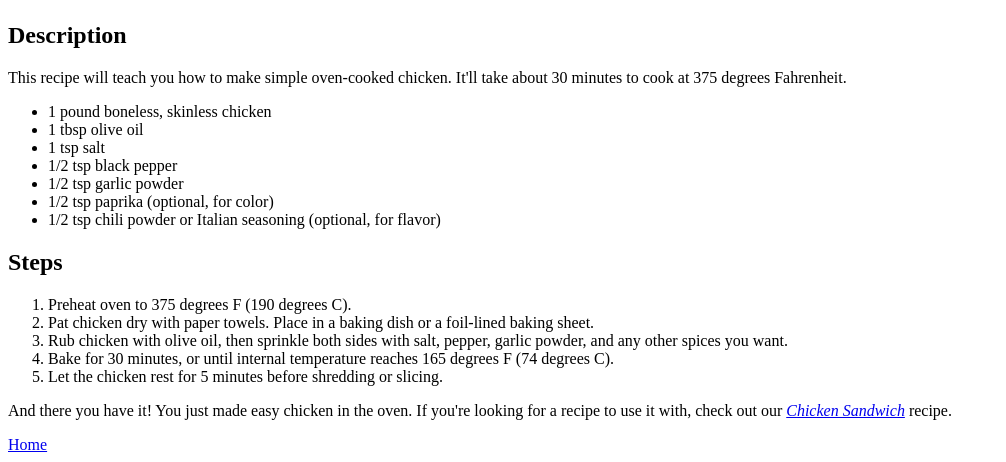
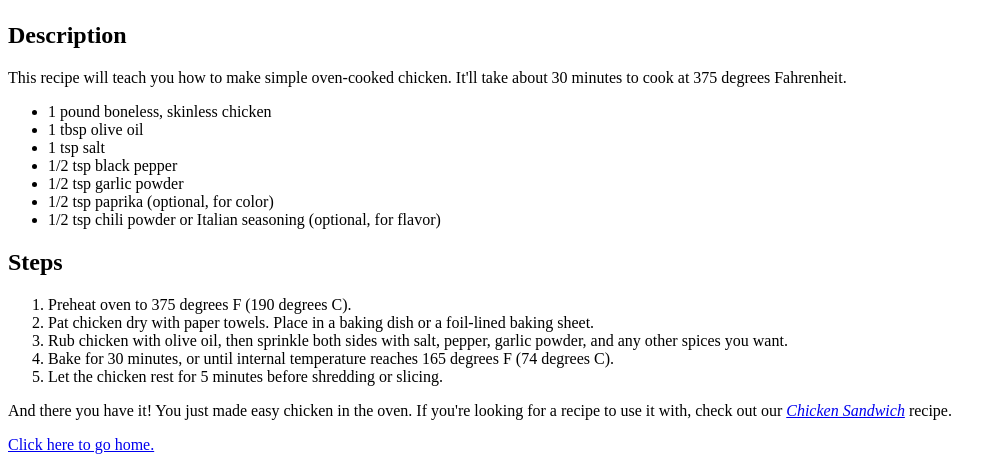
Before and after one commit to gittelrosenblatt/odin-recipes, a plain HTML site: page recipes/basic-chicken.html in a window 1280 px wide. Shown: the part 689-1151 px from the top of the page, without its empty margins (0-1006 px from the left). Drawn offline with Linux system fonts and the light colour scheme.

Commit message:
Change link to home
Changed the link to the homepage so it says 'click here'

```diff
--- a/recipes/basic-chicken.html
+++ b/recipes/basic-chicken.html
@@ -30,7 +30,7 @@
         </ol>
         <p>And there you have it! You just made easy chicken in the oven. If you're looking for a recipe to use it with, check out our <a href="./chicken-sandwich.html"><em>Chicken Sandwich</em></a> recipe.</p>
         <footer>
-            <a href="../index.html">Home</a>
+            <a href="../index.html">Click here to go home.</a>
         </footer>
     </body>
 </html>
```
Also changed, not shown: recipes/chicken-quesadilla.html (+1 -1 lines), recipes/chicken-sandwich.html (+1 -1 lines).
